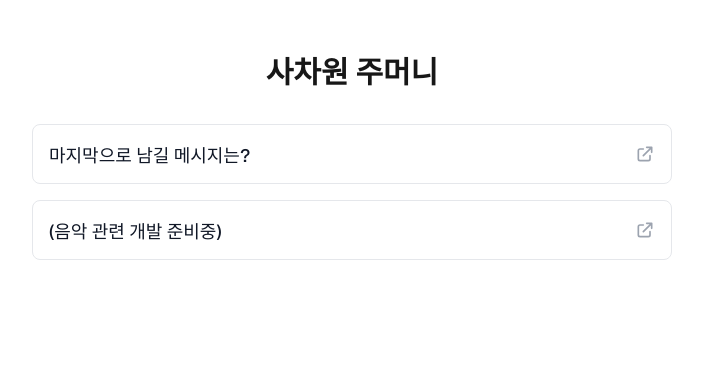
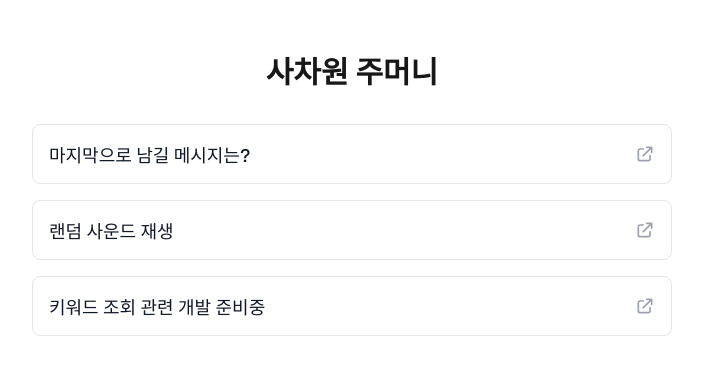
Before and after one commit to YuuuuuuYu/4d4cat-vercel, a Next.js app: page / in a window 1280 px wide. Shown: the top 374 px of the page, without its empty margins (288-991 px from the left). Built offline with nearby package versions, Linux system fonts and the light colour scheme.

Commit message:
chore: 랜덤 사운드 재생 추가

```diff
--- a/app/page.jsx
+++ b/app/page.jsx
@@ -9,7 +9,12 @@ const feedItems = [
     },
     {
         id: '2',
-        title: '(음악 관련 개발 준비중)',
+        title: '랜덤 사운드 재생',
+        url: 'https://port-0-services-m96em3g65a5eeaf4.sel4.cloudtype.app/'
+    },
+    {
+        id: '3',
+        title: '키워드 조회 관련 개발 준비중',
         url: '#'
     }
 ];
```
